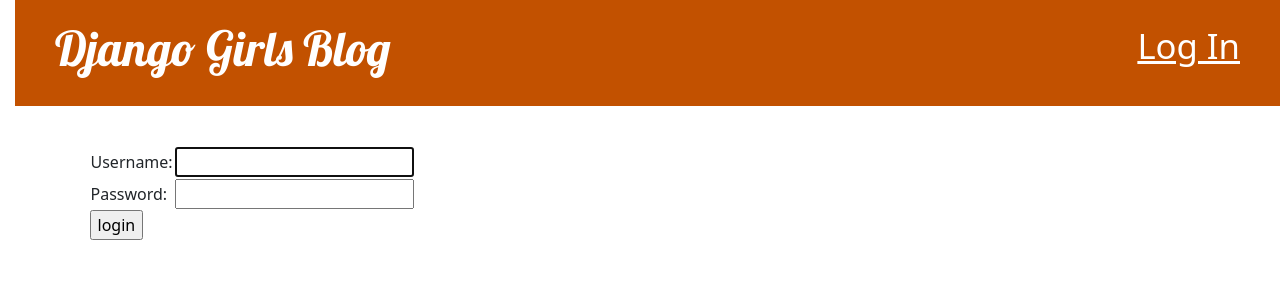
After one commit to ble1-ivytech/my-first-blog, a Django app: page /accounts/login/ in a window 1280 px wide. The commit adds this page. Shown: the top 300 px of the page. Run offline with Django 3.2, Linux system fonts and the light colour scheme.

Commit message:
Fixed login error, sorry it took me this long to figure out the error.

```diff
--- a/blog/templates/blog/base.html
+++ b/blog/templates/blog/base.html
@@ -14,7 +14,7 @@
     <div class="page-header">
         {% if user.is_authenticated %}
         <a href="{% url 'post_new' %}" class="top-menu">Post New</a>
-        <a href="{% url 'post_draft_list' %}" class="top-menu">Edit</a>
+        <a href="{% url 'post_draft_list' %}" class="top-menu">Drafts</a>
         <p class="top-menu">Hello {{ user.username }} <small>(<a href="{% url 'logout' %}">Log out</a>)</small></p>
         {% else %}
         <a href="{% url 'login' %}" class="top-menu">Log In</a>
--- /dev/null
+++ b/blog/templates/registration/login.html
@@ -0,0 +1,24 @@
+{% extends "blog/base.html" %}
+
+{% block content %}
+{% if form.errors %}
+<p>Your username and password didn't match. Please try again.</p>
+{% endif %}
+
+<form method="post" action="{% url 'login' %}">
+    {% csrf_token %}
+    <table>
+        <tr>
+            <td>{{ form.username.label_tag }}</td>
+            <td>{{ form.username }}</td>
+        </tr>
+        <tr>
+            <td>{{ form.password.label_tag }}</td>
+            <td>{{ form.password }}</td>
+        </tr>
+    </table>
+
+    <input type="submit" value="login" />
+    <input type="hidden" name="next" value="{{ next }}" />
+</form>
+{% endblock %}
```
